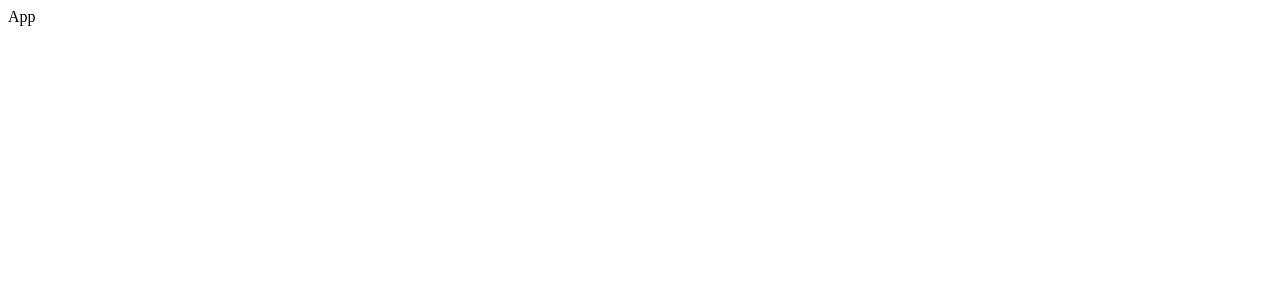
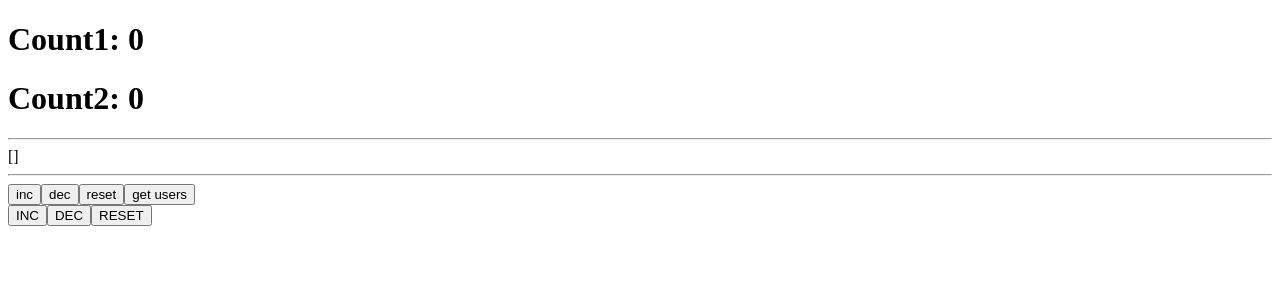
Before and after one commit to iGuiDES/okten, a React (Create React App) app in the folder react/react-practice/: page / in a window 1280 px wide. Shown: the top 300 px of the page. Built offline with nearby package versions, Linux system fonts and the light colour scheme.

Commit message:
redux-toolkit part 1

```diff
--- a/react/react-practice/package.json
+++ b/react/react-practice/package.json
@@ -14,7 +14,8 @@
     "react-hook-form": "^7.33.0",
     "react-router-dom": "^6.3.0",
     "redux": "^4.2.0",
-    "react-redux": "^8.0.2"
+    "react-redux": "^8.0.2",
+    "@reduxjs/toolkit": "^1.8.3"
   },
   "scripts": {
     "start": "react-scripts start",
--- a/react/react-practice/src/App.js
+++ b/react/react-practice/src/App.js
@@ -1,8 +1,13 @@
+import {Count1Tools, Count2Tools, ShowCounts} from "./components";
+
 const App = () => {
 
     return (
         <div>
-            App
+            <ShowCounts />
+            <hr/>
+            <Count1Tools />
+            <Count2Tools />
         </div>
     )
 }
--- /dev/null
+++ b/react/react-practice/src/components/Count1Tools.js
@@ -0,0 +1,21 @@
+import {useDispatch} from "react-redux";
+
+import {count1Actions} from "../redux";
+
+const Count1Tools = () => {
+
+    const dispatch = useDispatch();
+
+    return (
+        <div>
+            <button onClick={() => dispatch(count1Actions.inc())}>inc</button>
+            <button onClick={() => dispatch(count1Actions.dec())}>dec</button>
+            <button onClick={() => dispatch(count1Actions.reset())}>reset</button>
+            <button onClick={() => dispatch(count1Actions.getUsers())}>get users</button>
+        </div>
+    )
+}
+
+export {
+    Count1Tools
+}
--- /dev/null
+++ b/react/react-practice/src/components/Count2Tools.js
@@ -0,0 +1,19 @@
+import {useDispatch} from "react-redux";
+import {count1Actions, count2Actions} from "../redux";
+
+const Count2Tools = () => {
+
+    const dispatch = useDispatch();
+
+    return (
+        <div>
+            <button onClick={() => dispatch(count2Actions.inc(2))}>INC</button>
+            <button onClick={() => dispatch(count2Actions.dec(3))}>DEC</button>
+            <button onClick={() => dispatch(count2Actions.reset(5))}>RESET</button>
+        </div>
+    )
+}
+
+export {
+    Count2Tools
+}
--- /dev/null
+++ b/react/react-practice/src/components/ShowCounts.js
@@ -0,0 +1,22 @@
+import {useSelector} from "react-redux";
+
+const ShowCounts = () => {
+
+    const {count1, users, isLoading, serverError} = useSelector(state => state.count1Reducer);
+    const {count2} = useSelector(state => state.count2Reducer);
+
+    return (
+        <div>
+            <h1>Count1: {count1}</h1>
+            <h1>Count2: {count2}</h1>
+            <hr/>
+            {isLoading && <h1>Data loading ...</h1>}
+            {serverError && <h1>{serverError}</h1>}
+            {JSON.stringify(users)}
+        </div>
+    )
+}
+
+export {
+    ShowCounts
+}
--- /dev/null
+++ b/react/react-practice/src/components/index.js
@@ -0,0 +1,3 @@
+export * from './ShowCounts';
+export * from './Count1Tools';
+export * from './Count2Tools';
--- a/react/react-practice/src/index.js
+++ b/react/react-practice/src/index.js
@@ -1,11 +1,15 @@
 import React from 'react';
 import ReactDOM from 'react-dom/client';
+import {Provider} from "react-redux";
 
 import {App} from './App';
+import {setupStore} from "./redux";
+
+const store = setupStore();
 
 const root = ReactDOM.createRoot(document.getElementById('root'));
 root.render(
-  <React.StrictMode>
-    <App />
-  </React.StrictMode>
+  <Provider store={store}>
+      <App />
+  </Provider>
 );
--- /dev/null
+++ b/react/react-practice/src/redux/index.js
@@ -0,0 +1,2 @@
+export * from './store';
+export * from './slices';
--- /dev/null
+++ b/react/react-practice/src/redux/slices/counter1.slice.js
@@ -0,0 +1,86 @@
+import {createSlice, createAsyncThunk} from "@reduxjs/toolkit";
+
+const initialState = {
+    count1: 0,
+    users: [],
+    isLoading: false,
+    serverError: null
+}
+
+const getUsers = createAsyncThunk(
+    'count1Slice/getUsers',
+    async (_, {rejectWithValue}) => {
+        try {
+            const users = await fetch('https://jsonplaceholder.typicode.com/users')
+                .then(response => {
+                    if (!response.ok) {
+                        throw Error('Bad request!!!');
+                    }
+                    return response.json();
+                });
+            return users;
+        } catch (e) {
+            return rejectWithValue(e.message);
+        }
+    }
+);
+
+const count1Slice = createSlice({
+    name: 'count1Slice',
+    initialState,
+    reducers: {
+        inc: (state, action) => {
+            ++state.count1;
+        },
+        dec: (state, actions) => {
+            --state.count1;
+        },
+        reset: (state, actions) => {
+            state.count1 = 0;
+        }
+    },
+    // Варінт №1
+    //
+    // extraReducers: {
+    //      [getUsers.fulfilled]: (state, action) => {
+    //          state.isLoading = false;
+    //          state.users = action.payload;
+    //      },
+    //     [getUsers.pending]: (state) => {
+    //          state.isLoading = true;
+    //     },
+    //     [getUsers.rejected]: (state, action) => {
+    //         state.serverError = action.payload;
+    //     }
+    // }
+
+    // Варінт 2 (більш простіший і правильніший)
+
+    extraReducers: (builder) => {
+        builder
+            .addCase(getUsers.fulfilled, (state, action) => {
+                state.isLoading = false;
+                state.users = action.payload;
+            })
+            .addCase(getUsers.pending, (state) => {
+                state.isLoading = true;
+            })
+            .addCase(getUsers.rejected, (state, action) => {
+                state.serverError = action.payload;
+            })
+    }
+});
+
+const {reducer: count1Reducer, actions: {inc, dec, reset}} = count1Slice;
+
+const count1Actions = {
+    inc,
+    dec,
+    reset,
+    getUsers
+}
+
+export {
+    count1Reducer,
+    count1Actions
+}
--- /dev/null
+++ b/react/react-practice/src/redux/slices/counter2.slice.js
@@ -0,0 +1,34 @@
+import {createSlice} from "@reduxjs/toolkit";
+
+const initialState = {
+    count2: 0
+}
+
+const count2Slice = createSlice({
+    name: 'count2Slice',
+    initialState,
+    reducers: {
+        inc: (state, action) => {
+            state.count2 += action.payload;
+        },
+        dec: (state, actions) => {
+            state.count2 -= actions.payload;
+        },
+        reset: (state, actions) => {
+            state.count2 = actions.payload;
+        },
+    },
+});
+
+const {reducer: count2Reducer, actions: {inc, dec, reset}} = count2Slice;
+
+const count2Actions = {
+    inc,
+    dec,
+    reset
+}
+
+export {
+    count2Reducer,
+    count2Actions
+}
--- /dev/null
+++ b/react/react-practice/src/redux/slices/index.js
@@ -0,0 +1,2 @@
+export * from './counter1.slice';
+export * from './counter2.slice';
--- /dev/null
+++ b/react/react-practice/src/redux/store.js
@@ -0,0 +1,17 @@
+import {combineReducers, configureStore} from "@reduxjs/toolkit";
+
+import {count1Reducer, count2Reducer} from "./slices";
+
+
+const rootReducer = combineReducers({
+    count1Reducer,
+    count2Reducer
+});
+
+const setupStore = () => configureStore({
+    reducer: rootReducer
+});
+
+export {
+    setupStore
+}
```
